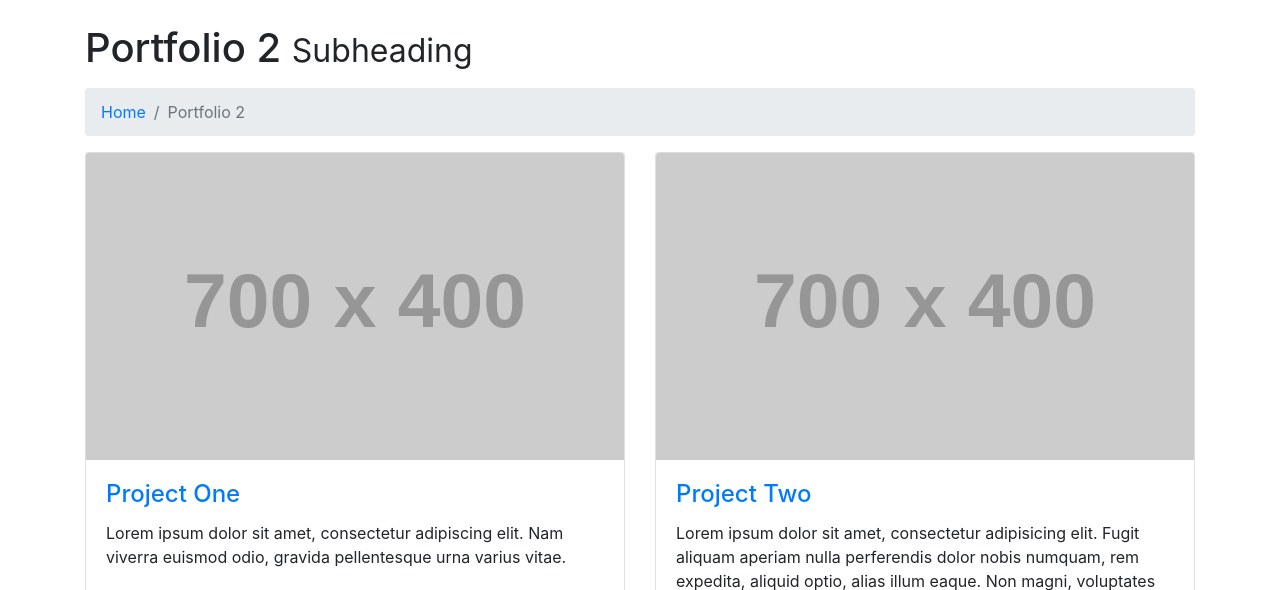
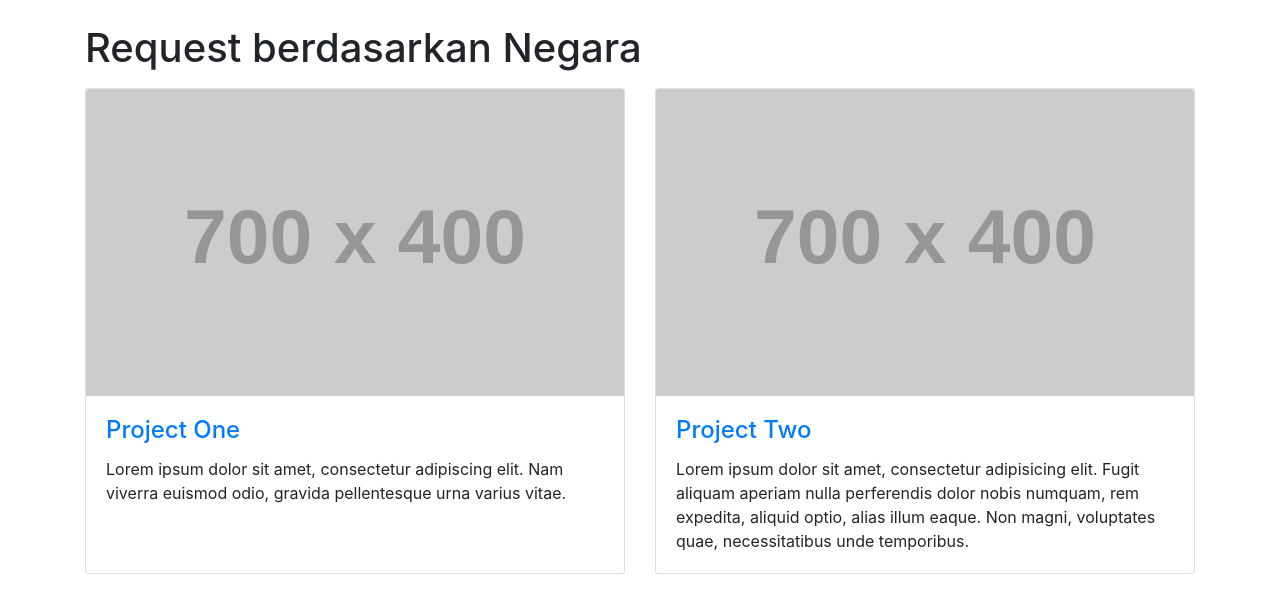
Before and after one commit to fikar46/php-native, a PHP site: page /all-country in a window 1280 px wide. Shown: the part 56-646 px from the top of the page. Run offline with PHP 8.4, Linux system fonts and the light colour scheme; grey boxes labelled with a size stand in for pictures from a placeholder-image service; some libraries are stand-ins or nearby versions.

Commit message:
laptop gessa

```diff
--- a/screen/country.php
+++ b/screen/country.php
@@ -2,16 +2,9 @@
 <div class="container">
 
 <!-- Page Heading/Breadcrumbs -->
-<h1 class="mt-4 mb-3">Portfolio 2
-  <small>Subheading</small>
+<h1 class="mt-4 mb-3">Request berdasarkan Negara
 </h1>
 
-<ol class="breadcrumb">
-  <li class="breadcrumb-item">
-    <a href="index.html">Home</a>
-  </li>
-  <li class="breadcrumb-item active">Portfolio 2</li>
-</ol>
 
 <div class="row">
   <div class="col-lg-6 portfolio-item">
```
Also changed, not shown: screen/product-country.php (+1 -8 lines), screen/product-detail.php (+1 -8 lines).
